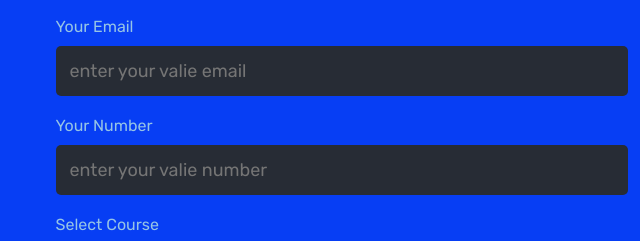
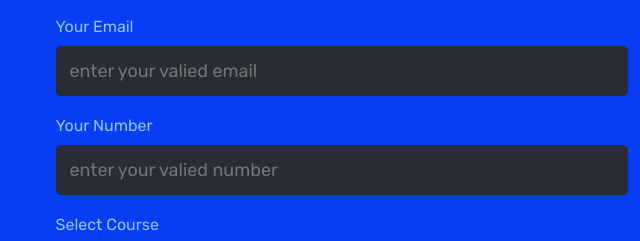
Before and after one commit to Janithsadanuwan/ICTUNIT-web, a plain HTML site: page index.html in a window 1280 px wide. Shown: the part 2497-2738 px from the top of the page, 592-1232 px from the left. Drawn offline with nearby package versions, Linux system fonts and the light colour scheme; files that its build step writes are made by us from their sources.

Commit message:
Update index.html

```diff
--- a/index.html
+++ b/index.html
@@ -220,9 +220,9 @@
          <span>your name</span>
          <input type="text" required placeholder="enter your full name" maxlength="50" name="name" class="box">
          <span>your email</span>
-         <input type="email" required placeholder="enter your valie email" maxlength="50" name="email" class="box">
+         <input type="email" required placeholder="enter your valied email" maxlength="50" name="email" class="box">
          <span>your number</span>
-         <input type="number" required placeholder="enter your valie number" max="9999999999" min="0" name="number" class="box" onkeypress="if(this.value.length == 10) return false;">
+         <input type="number" required placeholder="enter your valied number" max="9999999999" min="0" name="number" class="box" onkeypress="if(this.value.length == 10) return false;">
          <span>select course</span>
          <select name="couses" class="box" required>
             <option value="" disabled selected>select the course --</option>
```
